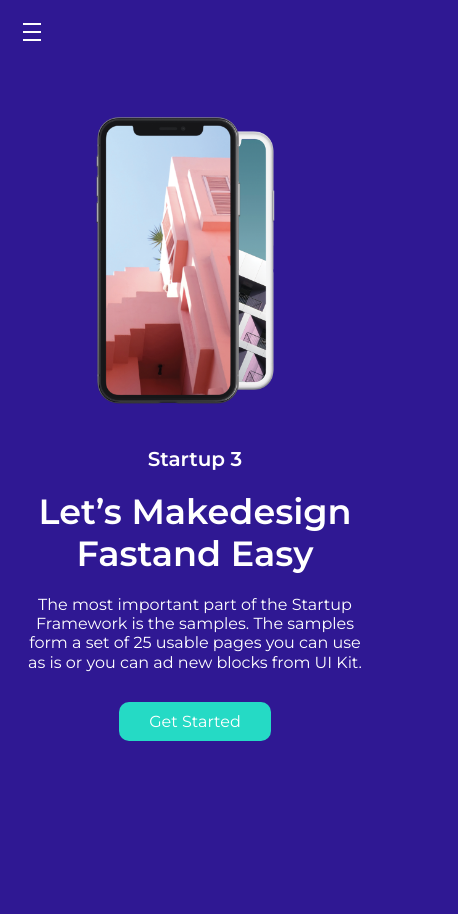
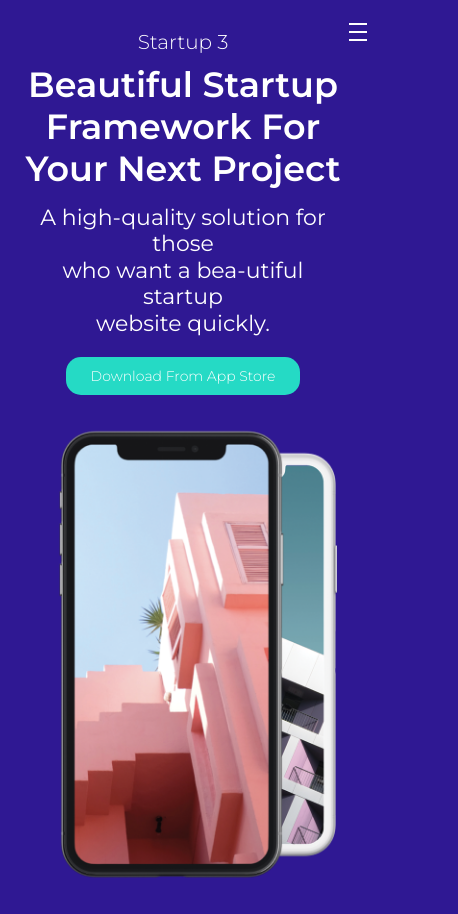
Before and after one commit to dicksonudehz/projectone, a React (Create React App) app: page / in a window 390 px wide. Shown: the whole page, 458 px wide, since content can reach past the window. Before the commit the page ends 844 px from the top, so only its background shows below. Built offline with nearby package versions, Linux system fonts and the light colour scheme.

Commit message:
second commit on group project

```diff
--- a/src/App.js
+++ b/src/App.js
@@ -1,15 +1,15 @@
-import HomepageFour from "./HomepageFour";
+// import HomepageFour from "./HomepageFour";
 // import Homepageone from "./Homepageone";
 // import Homepagethree from "./Homepagethree";
-// import HomepageTwo from "./HomepageTwo";
+import HomepageTwo from "./HomepageTwo";
 
 function App() {
   return (
     <>
       {/* <Homepageone/> */}
-      {/* <HomepageTwo/> */}
+      <HomepageTwo/>
       {/* <Homepagethree/> */}
-      <HomepageFour/>
+      {/* <HomepageFour/> */}
 
 
     </>
--- a/src/HomepageTwo.css
+++ b/src/HomepageTwo.css
@@ -1,31 +1,54 @@
-.mainContainer{
+* {
+  background-color: #2f1893;
+  box-sizing: border-box;
+  margin: 0;
+  padding: 0;
+  font-family: "Montserrat", sans-serif;
+  /* max-height: 100vh; */
+  /* overflow: hidden; */
+}
+nav {
+  display: flex;
+  flex-direction: row;
+  padding-top: 20px;
+  float: right;
+  padding-right: 100px;
+  color: white;
+  font-size: 25px !important;
+  cursor: pointer;
+}
+.mainContainer {
   display: flex;
   flex-direction: row;
   justify-content: space-between;
-    padding: 100px;
+  padding: 30px 50px 20px 200px;
   align-items: center;
-    height: 100vh;
-    background-color: #2F1893;
+  /* height: 100vh; */
+  background-color: #2f1893;
 }
-.leftContainer{
+.leftContainer {
   flex: 5;
+  justify-content: flex-start;
 }
 
-.rightContainer{
+.rightContainer {
   flex: 7;
-    justify-content: space-between;
+  justify-content: flex-end;
+  align-items: flex-end;
+  align-content: flex-end;
 }
-.rightContainer img{
-    width: 40%;
+.rightContainer img {
+  width: 100%;
   object-fit: cover;
+  margin-left: 50px;
 }
-.leftContainer h6{
+.leftContainer h6 {
   font-weight: 300;
   font-size: 20px;
   text-transform: capitalize;
   color: white;
 }
-.leftContainer h1{
+.leftContainer h1 {
   font-weight: 600;
   font-size: 45px;
   text-transform: capitalize;
@@ -33,17 +56,16 @@
   line-height: 1.2em;
   padding-top: 10px;
 }
-.leftContainer p{
+.leftContainer p {
   color: white;
   font-size: 14px;
   padding-top: 15px;
   line-height: 1.2em;
   font-size: 16px;
   padding-bottom: 20px;
-
 }
 .downnloadbutton {
-    background-color: #25DAC5;
+  background-color: #25dac5;
   border-radius: 15px;
   color: white;
   font-size: 14px;
@@ -53,3 +75,80 @@
   text-transform: capitalize;
   cursor: pointer;
 }
+
+/* mobile responsiveness styling  */
+@media screen and (max-width: 960px) {
+  * {
+    box-sizing: border-box;
+    margin: 0;
+    padding: 0;
+  }
+
+  nav {
+    display: flex;
+    flex-direction: row;
+    padding-top: 20px;
+    float: right;
+    padding-right: 20px;
+    color: white;
+    font-size: 25px !important;
+    cursor: pointer;
+  }
+
+  .mainContainer {
+    position: relative;
+    display: flex;
+    flex-direction: column;
+    padding: 30px 0px 0px 0px;
+    align-items: center;
+    /* height: 100vh; */
+    /* background-color: #2f1893; */
+  }
+  .leftContainer {
+    display: flex;
+    flex-direction: column;
+    justify-content: center;
+    align-items: center;
+    margin-left: 20px;
+  }
+  .rightContainer {
+    display: flex;
+    flex-direction: column;
+    align-items: center;
+    justify-content: center;
+  }
+  .rightContainer img {
+    width: 150%;
+    object-fit: cover;
+  }
+  .leftContainer h6 {
+    display: flex;
+    justify-content: flex-start;
+    align-items: flex-start;
+    text-align: left;
+    font-weight: 300;
+    font-size: 20px;
+    text-transform: capitalize;
+    color: white;
+  }
+  .leftContainer h1 br {
+    display: none;
+  }
+  .leftContainer h1 {
+    font-weight: 600;
+    font-size: 35px;
+    text-transform: capitalize;
+    color: white;
+    line-height: 1.2em;
+    padding-top: 10px;
+    text-align: center;
+  }
+  .leftContainer p {
+    color: white;
+    font-size: 22px;
+    padding-top: 15px;
+    line-height: 1.2em;
+    padding-bottom: 20px;
+    text-align: center;
+  }
+}
--- a/src/HomepageTwo.jsx
+++ b/src/HomepageTwo.jsx
@@ -1,10 +1,16 @@
 import React from "react";
-import phoneimg from "./images/iphonex.png";
+import phoneimg from "./images/img2.png";
 import "./HomepageTwo.css";
+import DensityMediumIcon from "@mui/icons-material/DensityMedium";
+
 
 function HomepageTwo() {
   return (
     <>
+    <div className="mainBodyContentCon">
+      <nav>
+          <DensityMediumIcon />
+        </nav>
       <div className="mainContainer">
         <div className="leftContainer">
           <h6>startup 3</h6>
@@ -27,6 +33,7 @@ function HomepageTwo() {
           <img src={phoneimg} alt="illustration " />
         </div>
       </div>
+      </div>
     </>
   );
 }
```
Lines whose indentation alone changed are shown as unchanged.
